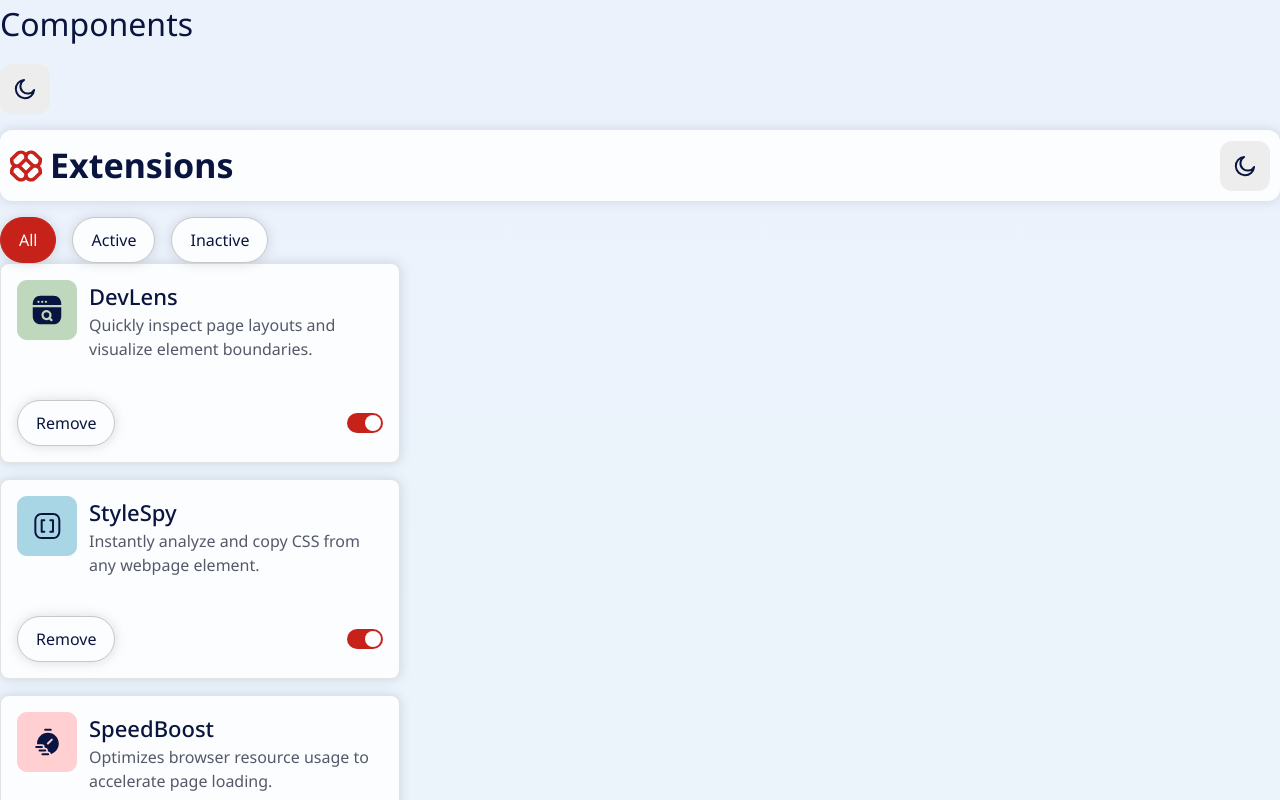
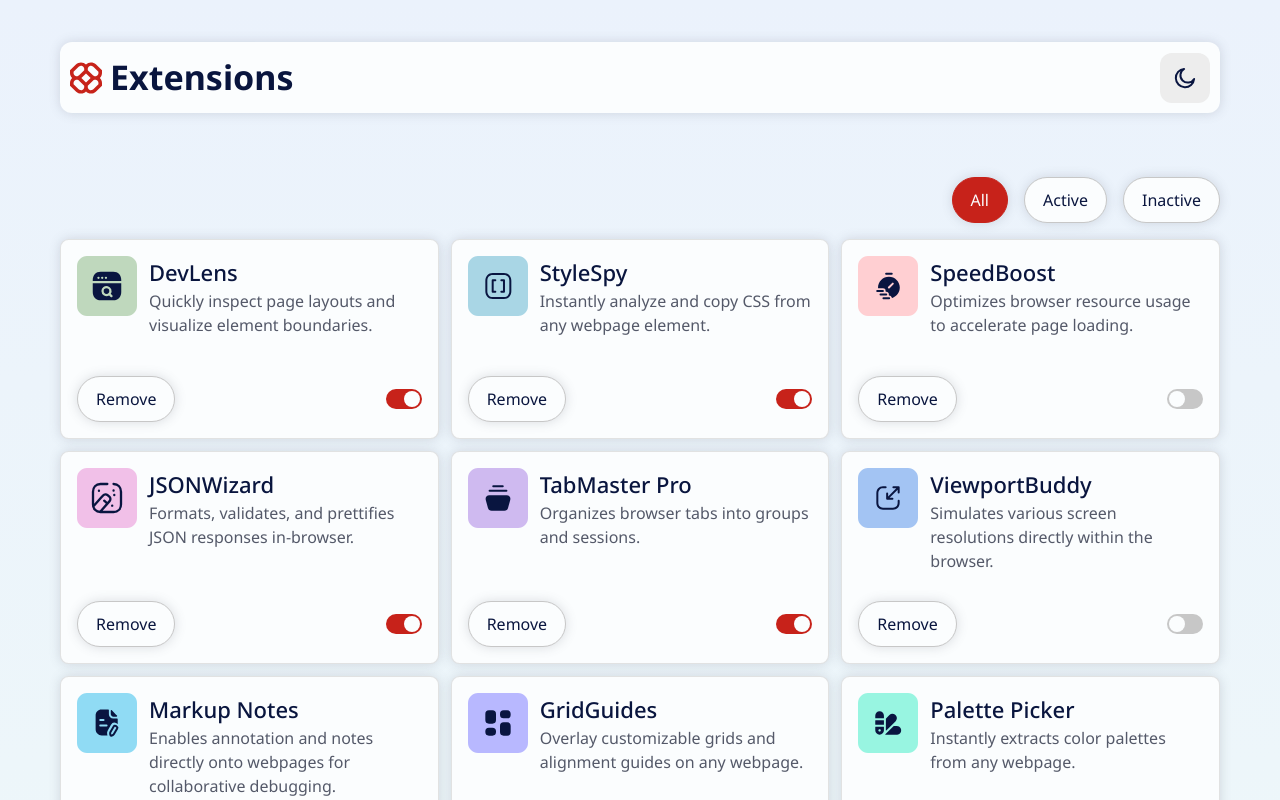
Before and after one commit to assiduousdev/browser-extensions-manager-react, a React (Vite) app: page / in a window 1280 px wide. Shown: the top 800 px of the page. Built offline with nearby package versions, Linux system fonts and the light colour scheme.

Commit message:
Structure home page

```diff
--- a/src/App.css
+++ b/src/App.css
@@ -11,8 +11,44 @@ body {
   margin-block: 3.2rem;
 }
 
-#extensions {
-  display: grid;
-  grid-template-columns: repeat( auto-fill, minmax(30rem, 1fr) );
-  gap: 1.2rem;
+.Extensions {
+  margin-top: 6.4rem;
+
+  & .Extensions__Filter {
+    display: flex;
+    align-items: center;
+    justify-content: center;
+    margin-bottom: 1.6rem;
+  }
+
+  & .Extensions__List {
+    display: grid;
+    grid-template-columns: minmax(30rem, 1fr);
+    justify-items: center;
+    gap: 1.2rem;
+  }
 }
+
+@media screen and (min-width: 31.25em) {
+  .Extensions {
+    & .Extensions__Filter {
+      justify-content: flex-end;
+    }
+  }
+}
+
+@media screen and (min-width: 50em) {
+  .Extensions {
+    & .Extensions__List {
+      grid-template-columns: repeat( 2, minmax(30rem, 1fr) );
+    }
+  }
+}
+
+@media screen and (min-width: 75em) {
+  .Extensions {
+    & .Extensions__List {
+      grid-template-columns: repeat( auto-fill, minmax(30rem, 1fr) );
+    }
+  }
+}
--- a/src/App.jsx
+++ b/src/App.jsx
@@ -11,6 +11,8 @@ import ExtensionCard from "./components/ExtensionCard/ExtensionCard"
 import ExtensionCardFooter from "./components/ExtensionCard/ExtensionCardFooter"
 import ExtensionCardHeader from "./components/ExtensionCard/ExtensionCardHeader"
 import ExtensionsFilter from "./components/ExtensionsFilter/ExtensionsFilter"
+
+import "./App.css";
 
 function App() {
   const { getTheme, setTheme } = useTheme();
@@ -28,12 +30,6 @@ function App() {
 
   return (
     <>
-      <div className="flow">
-
-        <h1>Components</h1>
-
-        <ThemeToggle onClick={() => toggleTheme() } />
-
       <Header>
         <div>
           <img src="/logo.svg" alt="Extensions Manager Logo" />
@@ -43,11 +39,12 @@ function App() {
         <ThemeToggle onClick={() => toggleTheme() } />
       </Header>
 
+      <main className="Extensions container">
+        <section className="Extensions__Filter">
           <ExtensionsFilter activeFilter={activeFilter} onClick={ (f) => setActiveFilter(f) } />
-      </div>
+        </section>
 
-      <main>
-        <section className="flow">
+        <section className="Extensions__List">
           {
             extensions.length > 0 ?
 
--- a/src/components/ExtensionCard/ExtensionCard.css
+++ b/src/components/ExtensionCard/ExtensionCard.css
@@ -6,7 +6,7 @@ article.ExtensionCard {
   gap: 1.6rem;
   padding: 1.6rem;
   min-height: 20rem;
-  max-width: 40rem;
+  width: 100%;
 
   border-radius: 0.54em;
   border: 1px solid var(--article-border-color);
--- a/src/components/ExtensionsFilter/ExtensionsFilter.jsx
+++ b/src/components/ExtensionsFilter/ExtensionsFilter.jsx
@@ -1,8 +1,6 @@
 import React from 'react'
 
 import Button from "../Button/Button";
-
-import "./ExtensionsFilter.css";
 
 function ExtensionsFilter({ activeFilter, onClick }) {
 
--- a/src/components/Header/Header.css
+++ b/src/components/Header/Header.css
@@ -1,5 +1,5 @@
 
-header.Header {
+header > .Header {
   display: flex;
   align-items: center;
   justify-content: space-between;
--- a/src/components/Header/Header.jsx
+++ b/src/components/Header/Header.jsx
@@ -4,8 +4,10 @@ import "./Header.css";
 
 function Header({ children }) {
   return (
-    <header className="Header shadow-400">
-      { children }
+    <header className="container">
+      <section className="Header shadow-400">
+        { children }
+      </section>
     </header>
   )
 }
```
Also changed, not shown: src/components/ExtensionsFilter/ExtensionsFilter.css (deleted). Lines whose indentation alone changed are shown as unchanged.
